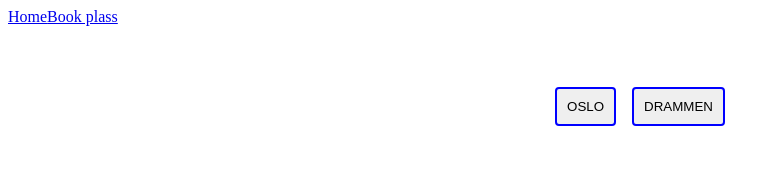
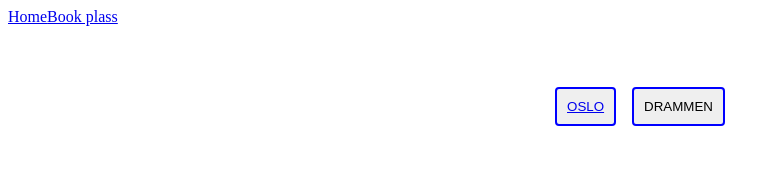
Before and after one commit to Mads-Power/Booking-App, a React (Vite) app in the folder Booking/client/: page /OfficeLayout in a window 1280 px wide. Shown: the top 177 px of the page, without its empty margins (0-780 px from the left). Built offline with nearby package versions, Linux system fonts and the light colour scheme.

Commit message:
route oslo seats

```diff
--- a/Booking/client/src/App.tsx
+++ b/Booking/client/src/App.tsx
@@ -3,6 +3,7 @@
 import { Navbar } from "./components/NavBar";
 import { Container } from "react-bootstrap";
 import OfficeLayout from "./components/Layout/OfficeLayout";
+import OfficeOslo from "./components/OfficeOslo";
 
 function App() {
   return (
@@ -12,6 +13,7 @@
         <Routes>
           <Route path="/" element={<Home />} />
           <Route path="/OfficeLayout" element={<OfficeLayout />} />
+          <Route path="/officeOslo" element={<OfficeOslo />} />
         </Routes>
       </Container>
     </div>
--- a/Booking/client/src/components/Layout/OfficeLayout.tsx
+++ b/Booking/client/src/components/Layout/OfficeLayout.tsx
@@ -2,6 +2,7 @@
 import styled from "styled-components";
 import { Container } from "../../styles/GlobalStyles";
 Container;
+import { Link } from "react-router-dom";
 
 const ChooseOfficeButton = styled.button`
   padding: 10px;
@@ -19,7 +20,9 @@
   return (
     <>
       <Container>
-        <ChooseOfficeButton>OSLO</ChooseOfficeButton>
+        <ChooseOfficeButton>
+          <Link to="/officeOslo">OSLO</Link>
+        </ChooseOfficeButton>
         <ChooseOfficeButton>DRAMMEN</ChooseOfficeButton>
       </Container>
     </>
--- a/Booking/client/src/components/OfficeOslo.tsx
+++ b/Booking/client/src/components/OfficeOslo.tsx
@@ -1,4 +1,5 @@
 import styled from "styled-components";
+import { Container } from "../styles/GlobalStyles";
 
 const Seats = styled.button`
   padding: 10px;
@@ -15,6 +16,7 @@
 const OfficeOslo = () => {
   return (
     <div>
+      <Container>
         <Seats>1</Seats>
         <Seats>2</Seats>
         <Seats>3</Seats>
@@ -25,6 +27,7 @@
         <Seats>8</Seats>
         <Seats>9</Seats>
         <Seats>10</Seats>
+      </Container>
     </div>
   );
 };
```
Lines whose indentation alone changed are shown as unchanged.
